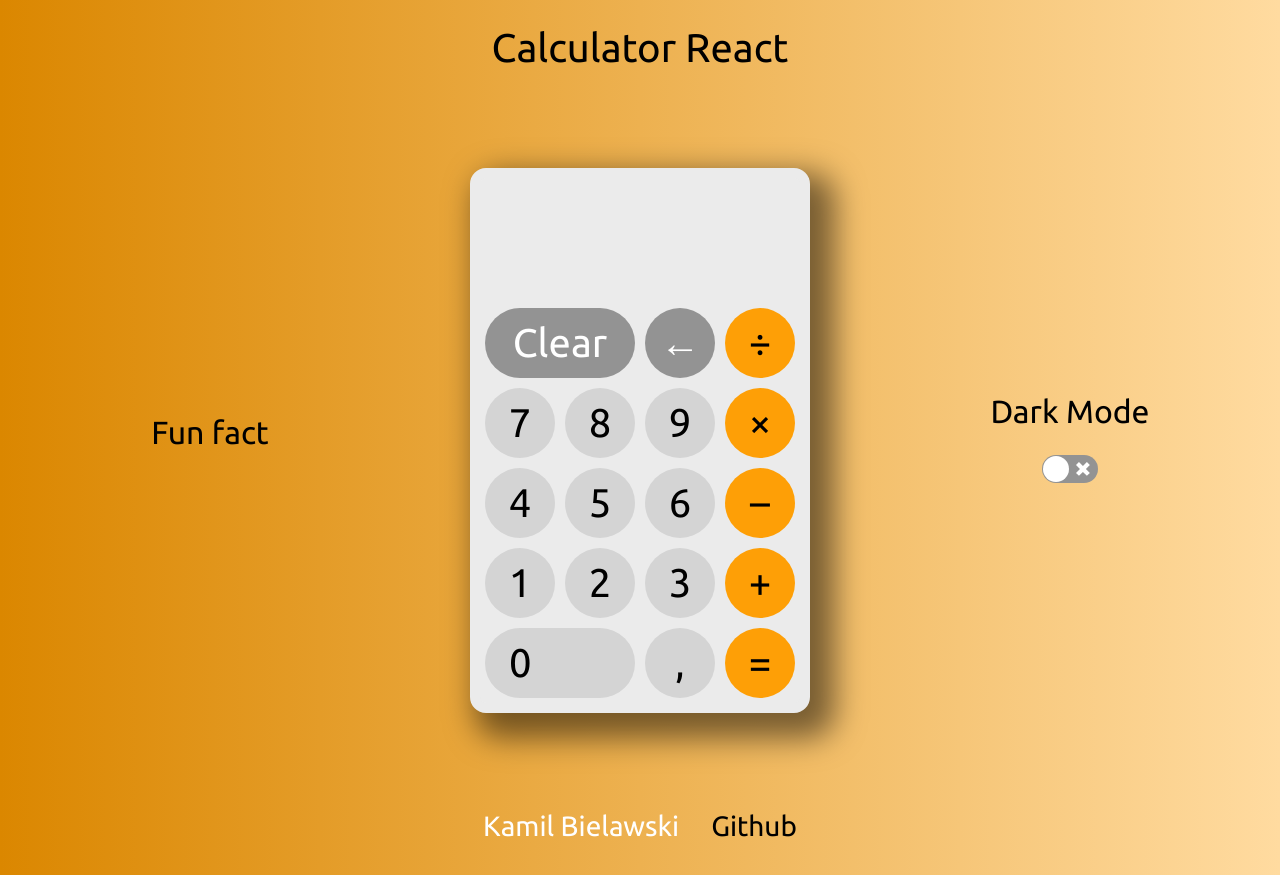
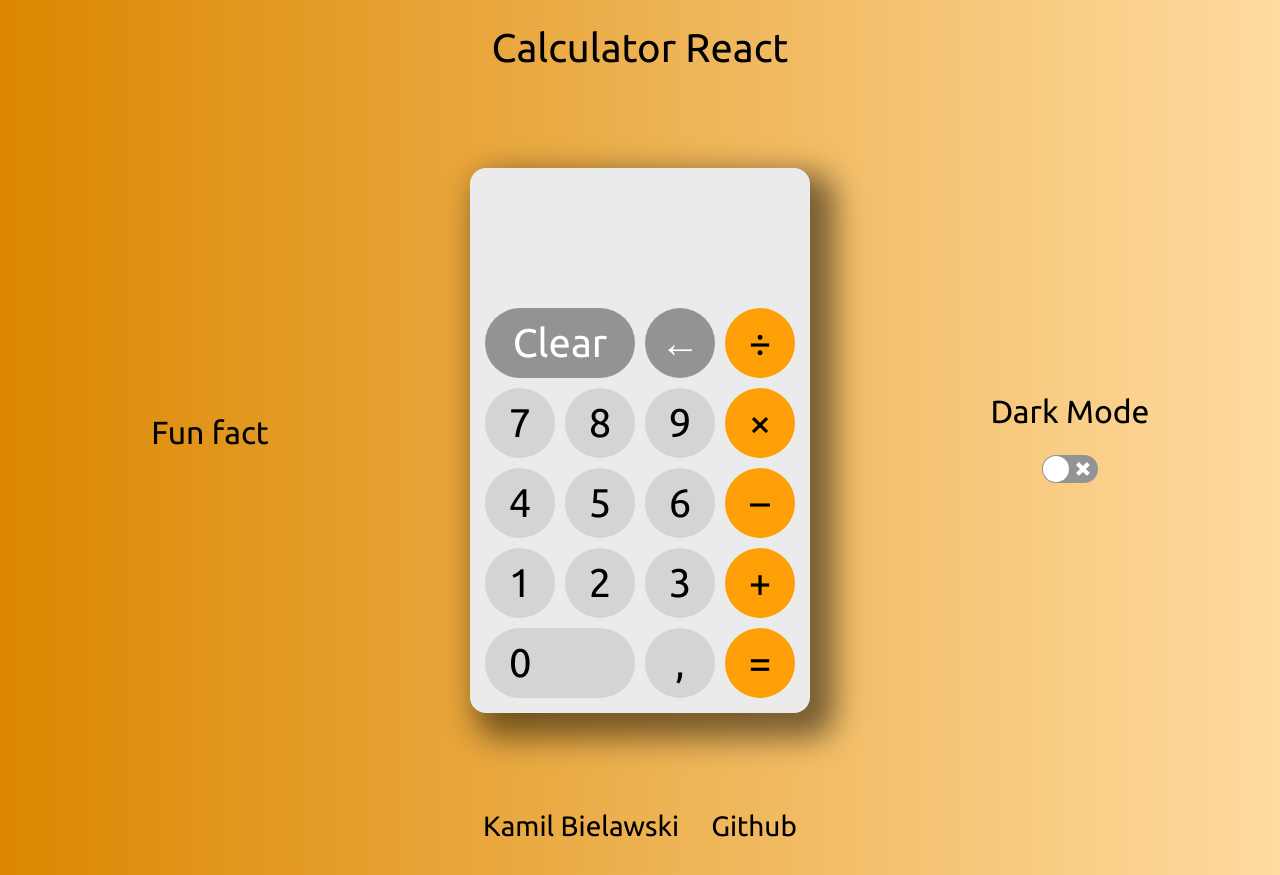
Before and after one commit to biel4s/calculator-react, a React (Create React App) app: page / in a window 1280 px wide. Built offline with nearby package versions, Linux system fonts and the light colour scheme.

Commit message:
Update _light.scss

```diff
--- a/src/sass/_light.scss
+++ b/src/sass/_light.scss
@@ -89,7 +89,7 @@ body.light {
 		}
 	}
 	.footer {
-		color: map-get($map: $ligth, $key: text-color);
+		color: map-get($map: $dark, $key: text-color);
 		transition: 0.5s;
 		a {
 			color: map-get($map: $dark, $key: text-color);
```
